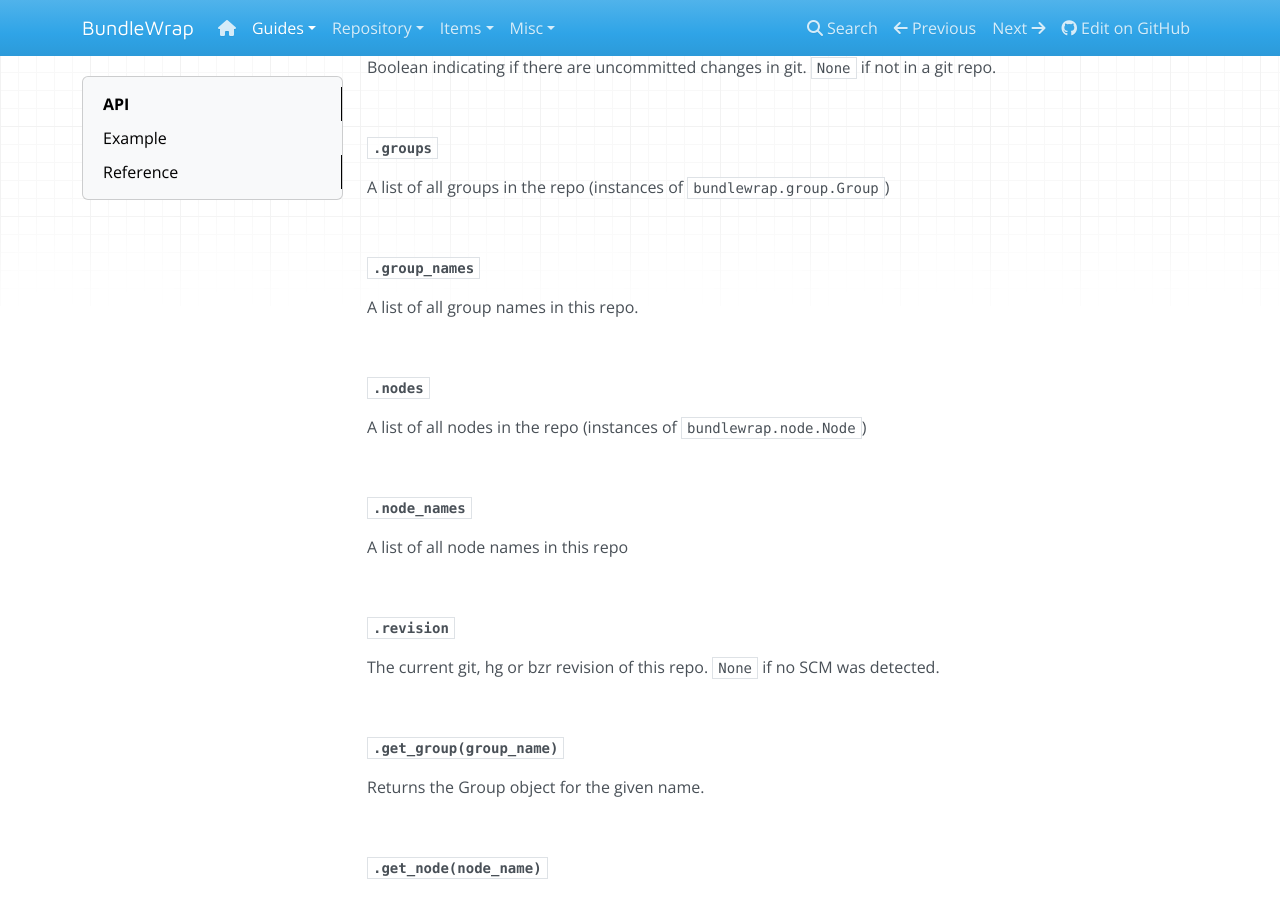
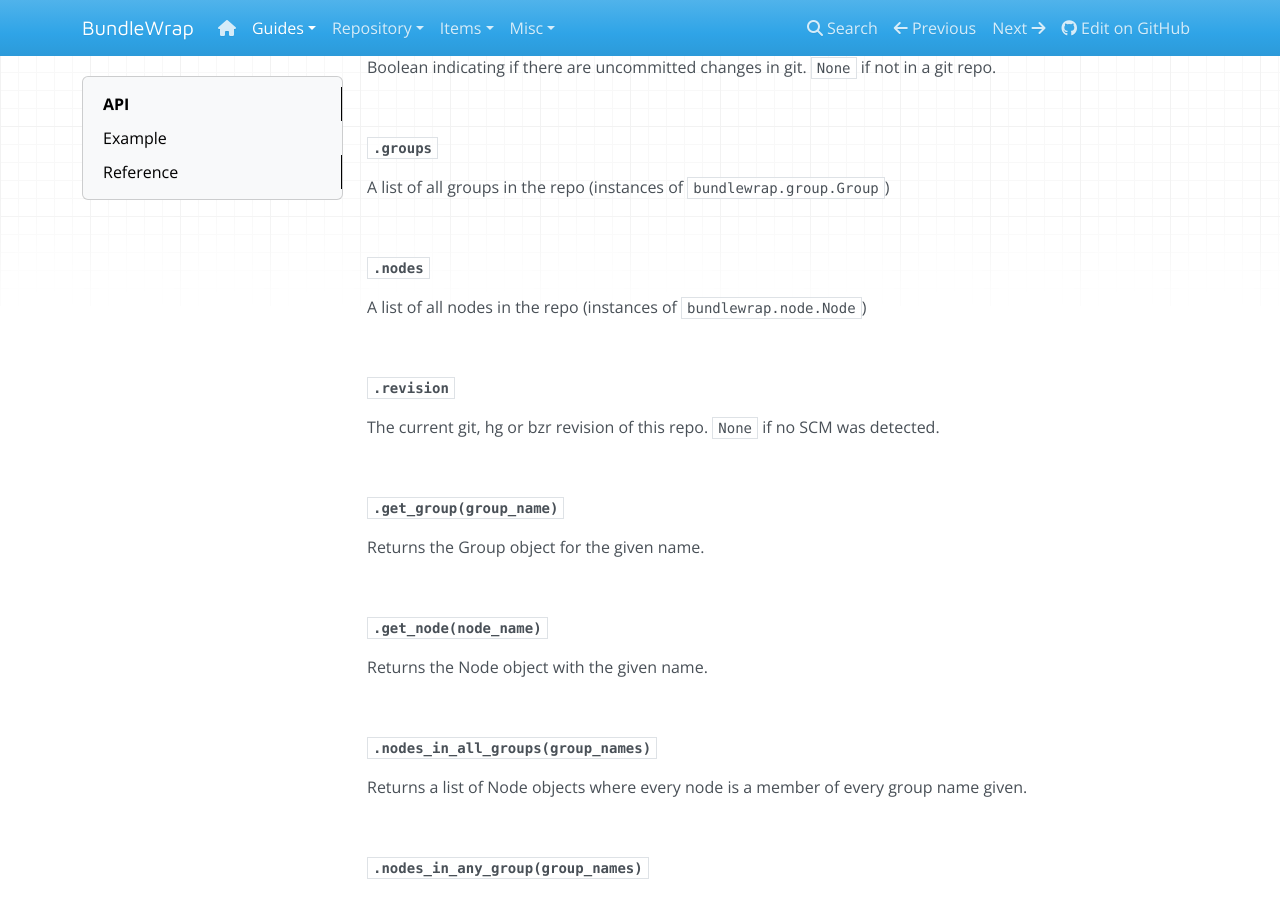
Before and after one commit to bundlewrap/bundlewrap, an MkDocs documentation site: the page built from docs/content/guide/api.md, in a window 1280 px wide and 900 px high, scrolled down 1052 px. Built offline with MkDocs 1.6.1, drawn with Linux system fonts in a browser that asks for light colours; nearby versions of some CDN libraries; old or Windows-style settings are respelled for this version of MkDocs.

Commit message:
remove node_ and group_names from API docs

```diff
--- a/docs/content/guide/api.md
+++ b/docs/content/guide/api.md
@@ -49,23 +49,12 @@
 
 A list of all groups in the repo (instances of `bundlewrap.group.Group`)
 
-<br>
-
-**`.group_names`**
-
-A list of all group names in this repo.
 
 <br>
 
 **`.nodes`**
 
 A list of all nodes in the repo (instances of `bundlewrap.node.Node`)
-
-<br>
-
-**`.node_names`**
-
-A list of all node names in this repo
 
 <br>
 
```
